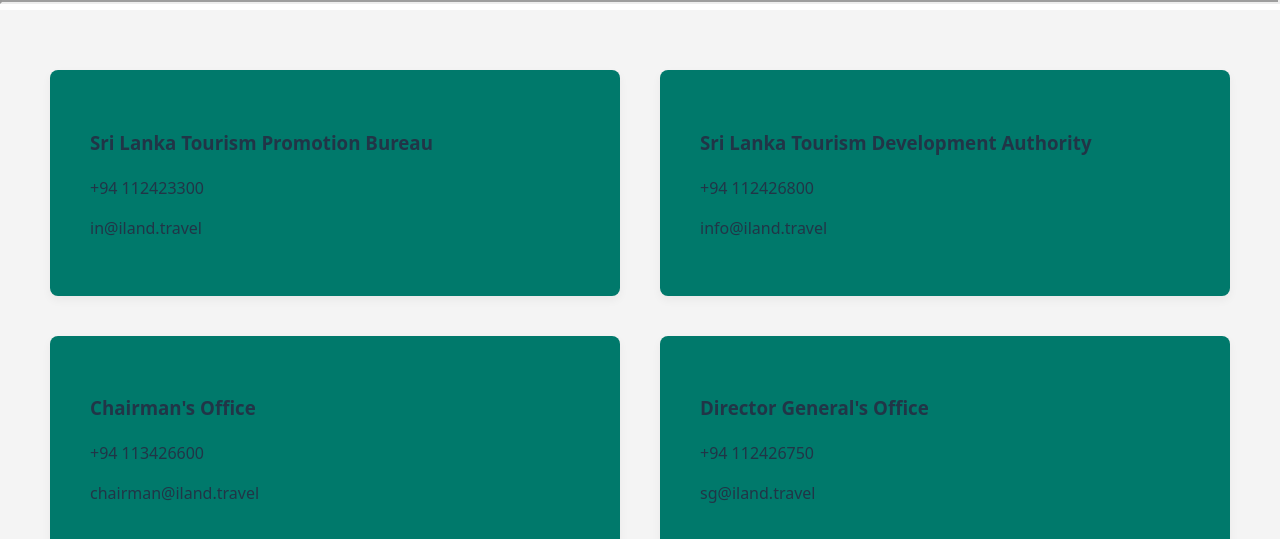
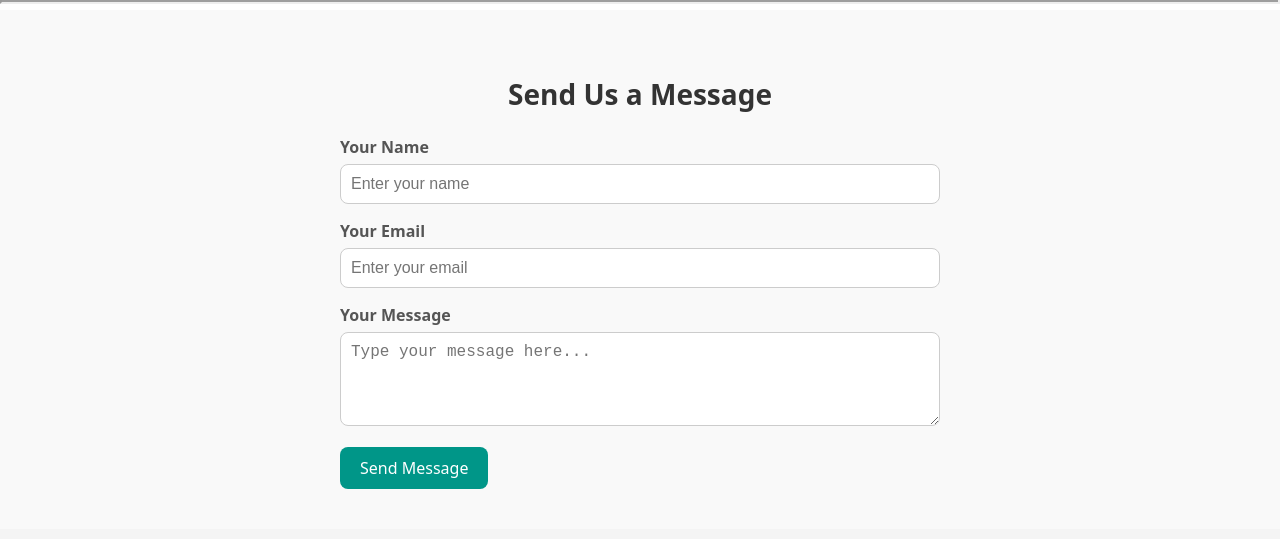
Before and after one commit to gayansaliya/Iland-Explorer, a React (Vite) app: page /contact in a window 1280 px wide. Shown: the part 959-1498 px from the top of the page. Built offline with nearby package versions, Linux system fonts and the light colour scheme; grey boxes are pictures that could not be loaded.

Commit message:
new update

```diff
--- a/src/components/Contact.css
+++ b/src/components/Contact.css
@@ -211,3 +211,62 @@
         padding: 40px 20px;
     }
 }
+
+
+
+
+
+
+.contact-form-section {
+  text-align: center;
+  padding: 40px 20px;
+  background: #f9f9f9;
+}
+
+.contact-form-section h2 {
+  font-size: 28px;
+  margin-bottom: 20px;
+  color: #333;
+}
+
+.contact-form {
+  max-width: 600px;
+  margin: 0 auto;
+  text-align: left;
+}
+
+.form-group {
+  margin-bottom: 15px;
+}
+
+.form-group label {
+  display: block;
+  font-weight: bold;
+  margin-bottom: 5px;
+  color: #555;
+}
+
+.form-group input,
+.form-group textarea {
+  width: 100%;
+  padding: 10px;
+  border-radius: 8px;
+  border: 1px solid #ccc;
+  font-size: 16px;
+}
+
+.submit-btn {
+  display: inline-block;
+  background-color: #009688;
+  color: white;
+  font-size: 16px;
+  border: none;
+  border-radius: 8px;
+  padding: 10px 20px;
+  cursor: pointer;
+  transition: 0.3s;
+}
+
+.submit-btn:hover {
+  background-color: #00796b;
+}
--- a/src/components/Contact.jsx
+++ b/src/components/Contact.jsx
@@ -1,7 +1,5 @@
 import "./Contact.css";
-
-import { Link } from 'react-router-dom';
-
+import { Link } from "react-router-dom";
 
 const Navbar = () => (
   <header className="navbar">
@@ -20,19 +18,14 @@
 );
 
 export default function Contact() {
-
   return (
-    // Use a React Fragment to return multiple elements (Navbar and main div)
     <>
-      <Navbar /> {/* Render the Navbar */}
+      <Navbar />
 
       <div className="contact-page">
-
-        {/* The existing contact page content follows */}
-
         <header className="contact-hero">
-          <h1 className="">Contact Us</h1>
-          <p className="">Please submit your Complaints and Suggestions</p>
+          <h1>Contact Us</h1>
+          <p>Please submit your Complaints and Suggestions</p>
         </header>
 
         <section className="contact-hero-emarjancy">
@@ -53,6 +46,29 @@
             allowFullScreen=""
             loading="lazy"
           ></iframe>
+        </section>
+
+        {}
+        <section className="contact-form-section">
+          <h2>Send Us a Message</h2>
+          <form className="contact-form">
+            <div className="form-group">
+              <label htmlFor="name">Your Name</label>
+              <input type="text" id="name" name="name" placeholder="Enter your name" required />
+            </div>
+
+            <div className="form-group">
+              <label htmlFor="email">Your Email</label>
+              <input type="email" id="email" name="email" placeholder="Enter your email" required />
+            </div>
+
+            <div className="form-group">
+              <label htmlFor="message">Your Message</label>
+              <textarea id="message" name="message" rows="4" placeholder="Type your message here..." required></textarea>
+            </div>
+
+            <button type="submit" className="submit-btn">Send Message</button>
+          </form>
         </section>
 
         <section className="contact-content-grid">
--- a/src/components/Gallery.jsx
+++ b/src/components/Gallery.jsx
@@ -84,7 +84,7 @@
       </section>
 
       <footer className="footer">
-        <p>&copy; 2025 Sri Lanka Travel. All rights reserved.</p>
+        <p>&copy; 2025 Island Explorer. All rights reserved.</p>
       </footer>
     </div>
   );
```
Lines whose indentation alone changed are shown as unchanged.
